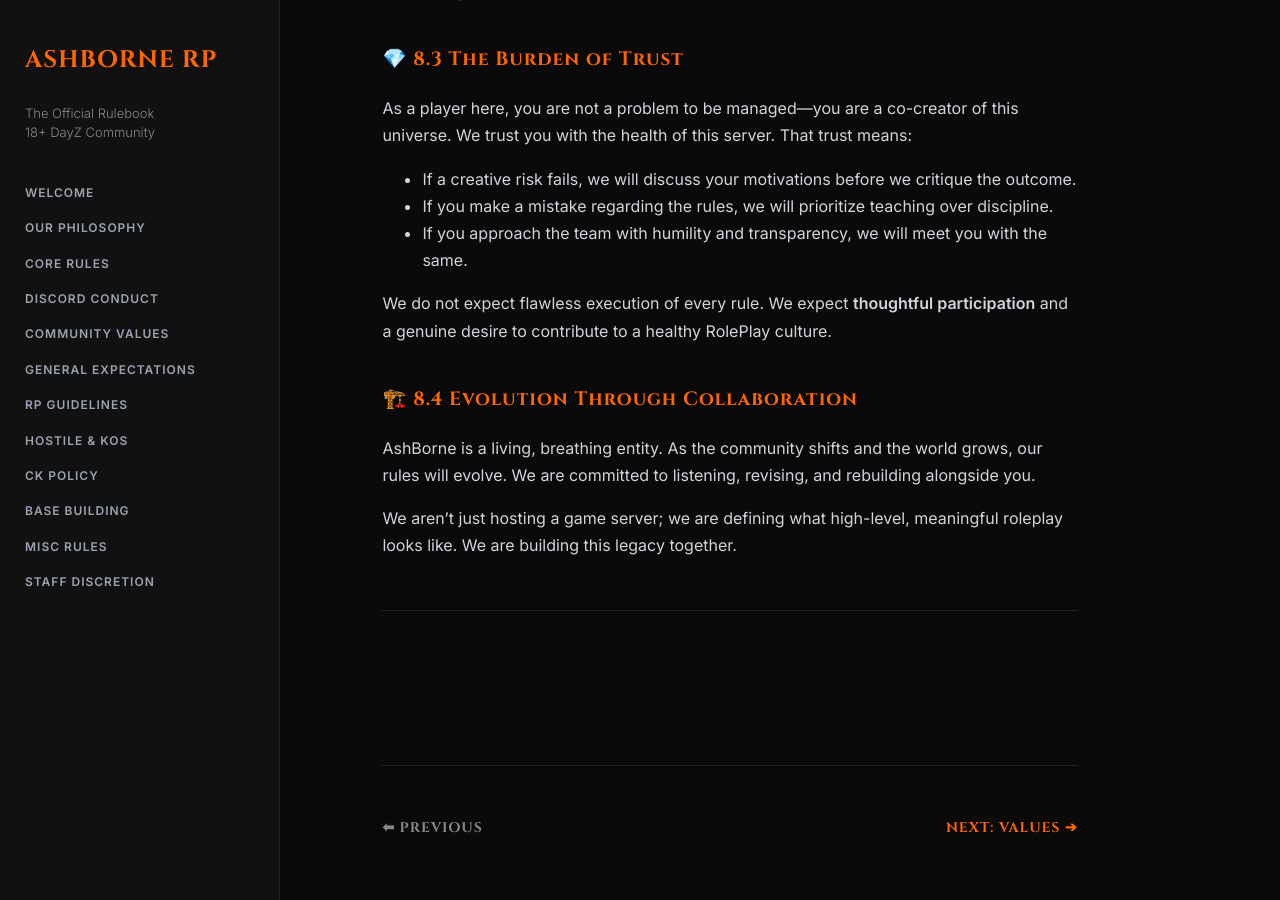
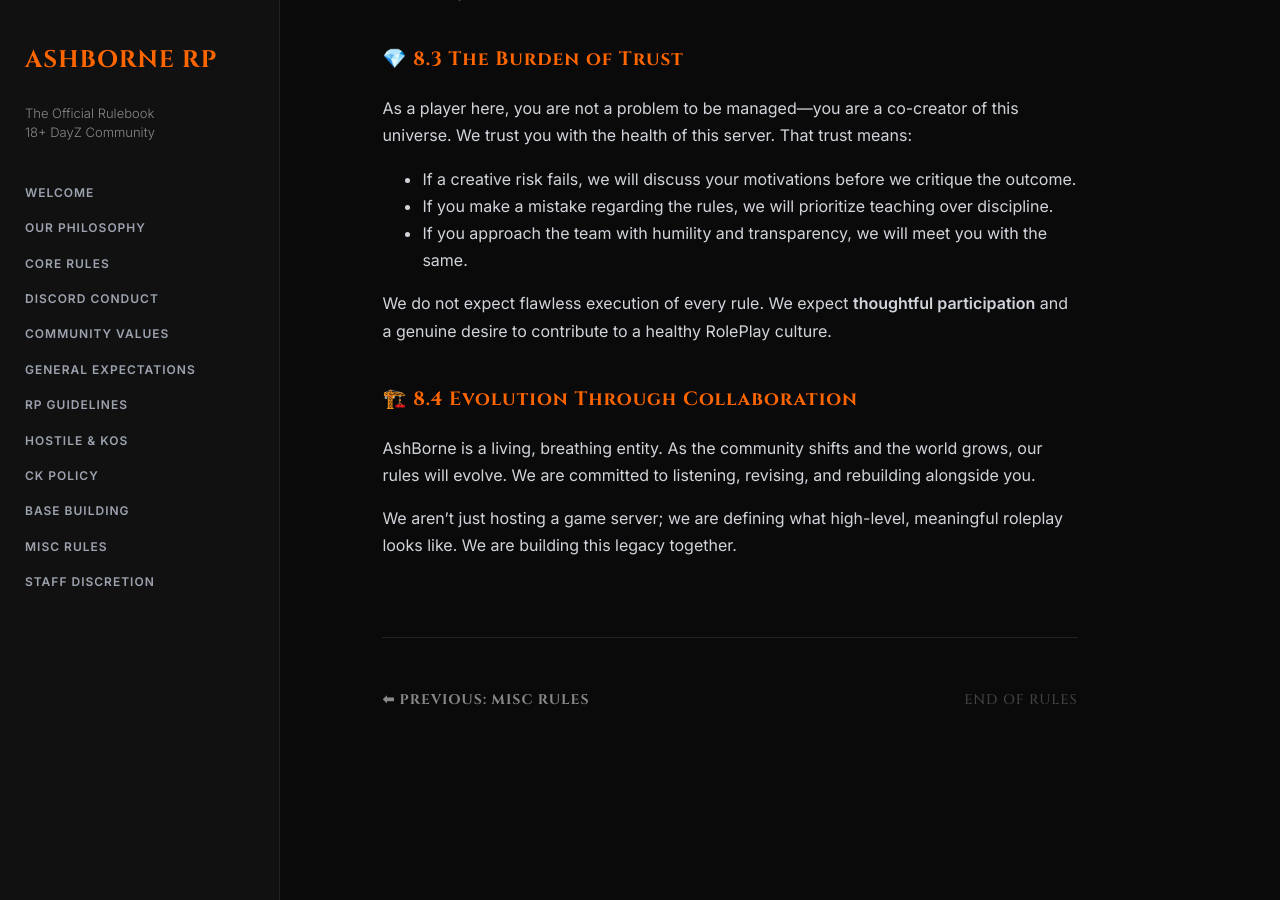
Before and after one commit to AshBorneRP/AshBorne-Rules, a Jekyll site: the page built from staff-discretion.md, in a window 1280 px wide and 900 px high, scrolled down 1063 px. Built offline with Jekyll 4.4.1, drawn with Linux system fonts in a browser that asks for light colours; our own code applies the rules of GitHub Pages for plain Markdown files; after the commit the page ends 1875 px from its top, so only the background shows below that.

Commit message:
Update staff-discretion.md

```diff
--- a/staff-discretion.md
+++ b/staff-discretion.md
@@ -35,12 +35,9 @@ We do not expect flawless execution of every rule. We expect **thoughtful partic
 AshBorne is a living, breathing entity. As the community shifts and the world grows, our rules will evolve. We are committed to listening, revising, and rebuilding alongside you.
 
 We aren't just hosting a game server; we are defining what high-level, meaningful roleplay looks like. We are building this legacy together.
-
----
-
 <br><br>
-<hr>
-<div style="display: flex; justify-content: space-between; font-family: 'Cinzel', serif; font-size: 14px; letter-spacing: 1px;">
-    <a href="./" style="text-decoration: none; color: #888;">⬅ PREVIOUS</a>
-    <a href="community-values" style="text-decoration: none; color: #ff6600;">NEXT: VALUES ➔</a>
+<hr style="margin-top: 50px; border: 0; border-top: 1px solid #222;">
+<div style="display: flex; justify-content: space-between; font-family: 'Cinzel', serif; font-size: 14px; letter-spacing: 1px; margin-bottom: 40px;">
+    <a href="other-rules.html" style="text-decoration: none; color: #888;">⬅ PREVIOUS: MISC RULES</a>
+    <span style="color: #444;">END OF RULES</span>
 </div>
```
